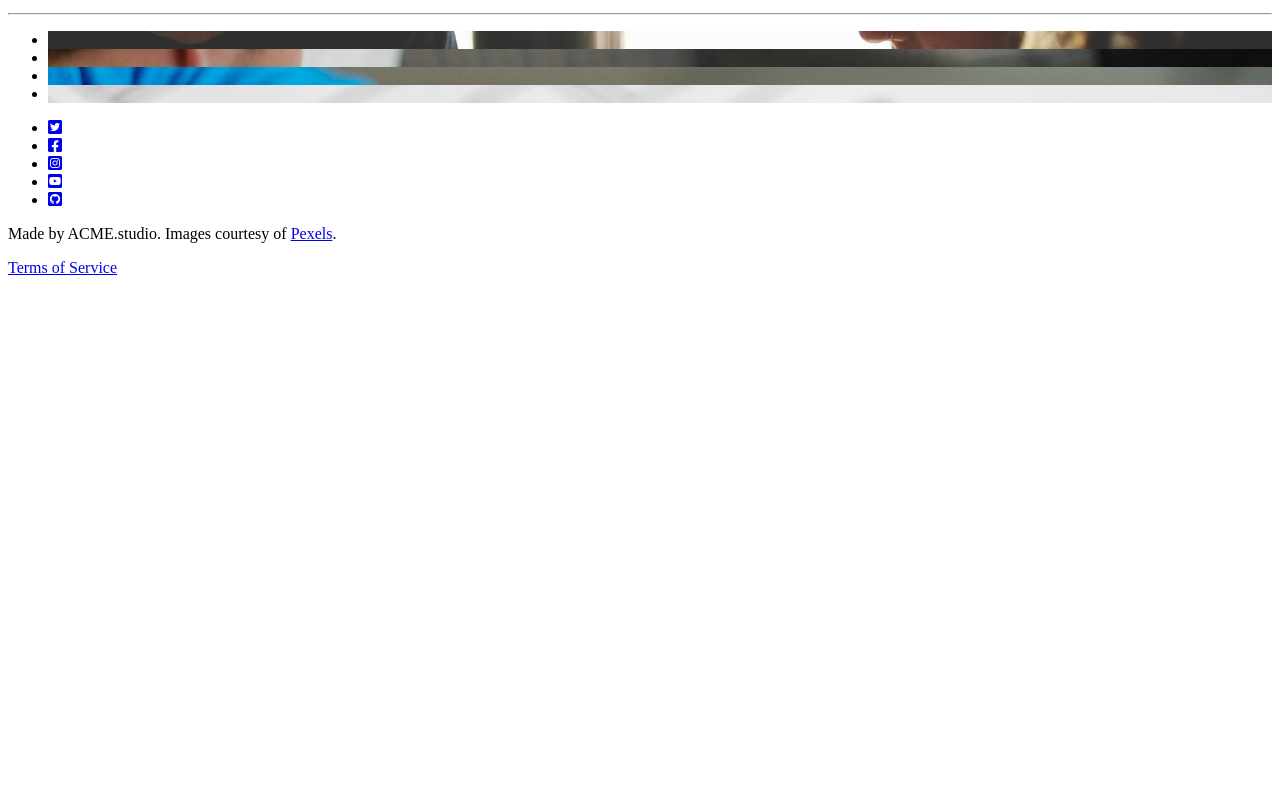
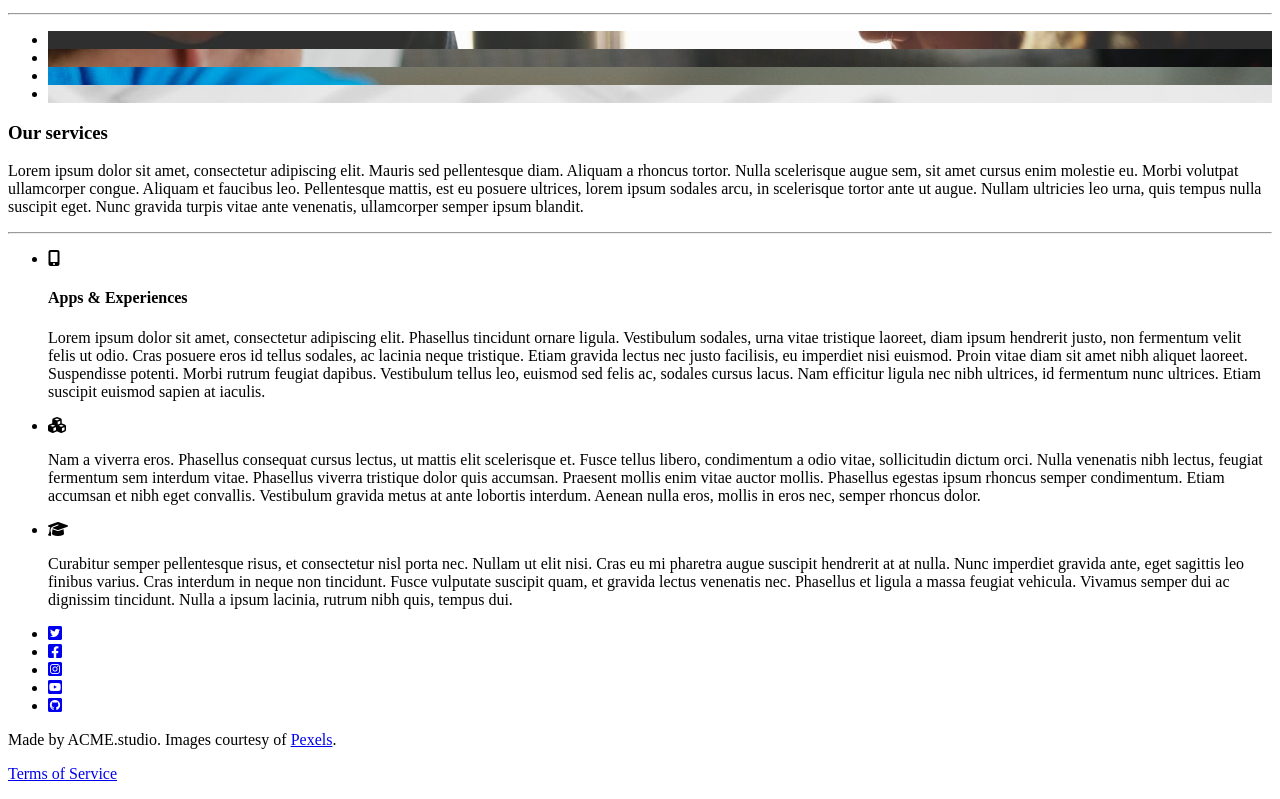
Before and after one commit to upc-pre-202201-si385-sv41/acme-studio-basic-landing, a plain HTML site: page public/index.html in a window 1280 px wide. Shown: the part 417-1216 px from the top of the page. Before the commit the page ends 800 px from the top, so only its background shows below. Drawn offline with nearby package versions, Linux system fonts and the light colour scheme.

Commit message:
feat(our-services): Added Our services Section Content.

```diff
--- a/public/index.html
+++ b/public/index.html
@@ -36,7 +36,27 @@
             </ul>
         </section>
 
-        <section id="services"></section>
+        <section id="services">
+            <h3>Our services</h3>
+            <p>Lorem ipsum dolor sit amet, consectetur adipiscing elit. Mauris sed pellentesque diam. Aliquam a rhoncus tortor. Nulla scelerisque augue sem, sit amet cursus enim molestie eu. Morbi volutpat ullamcorper congue. Aliquam et faucibus leo. Pellentesque mattis, est eu posuere ultrices, lorem ipsum sodales arcu, in scelerisque tortor ante ut augue. Nullam ultricies leo urna, quis tempus nulla suscipit eget. Nunc gravida turpis vitae ante venenatis, ullamcorper semper ipsum blandit.</p>
+            <hr>
+            <ul>
+                <li>
+                    <i class="fa-solid fa-mobile-screen-button"></i>
+                    <h4>Apps & Experiences</h4>
+                    <p>Lorem ipsum dolor sit amet, consectetur adipiscing elit. Phasellus tincidunt ornare ligula. Vestibulum sodales, urna vitae tristique laoreet, diam ipsum hendrerit justo, non fermentum velit felis ut odio. Cras posuere eros id tellus sodales, ac lacinia neque tristique. Etiam gravida lectus nec justo facilisis, eu imperdiet nisi euismod. Proin vitae diam sit amet nibh aliquet laoreet. Suspendisse potenti. Morbi rutrum feugiat dapibus. Vestibulum tellus leo, euismod sed felis ac, sodales cursus lacus. Nam efficitur ligula nec nibh ultrices, id fermentum nunc ultrices. Etiam suscipit euismod sapien at iaculis.</p>
+                </li>
+                <li>
+                    <i class="fa-solid fa-cubes"></i>
+                    <p>Nam a viverra eros. Phasellus consequat cursus lectus, ut mattis elit scelerisque et. Fusce tellus libero, condimentum a odio vitae, sollicitudin dictum orci. Nulla venenatis nibh lectus, feugiat fermentum sem interdum vitae. Phasellus viverra tristique dolor quis accumsan. Praesent mollis enim vitae auctor mollis. Phasellus egestas ipsum rhoncus semper condimentum. Etiam accumsan et nibh eget convallis. Vestibulum gravida metus at ante lobortis interdum. Aenean nulla eros, mollis in eros nec, semper rhoncus dolor.</p>
+                </li>
+                <li>
+                    <i class="fa-solid fa-graduation-cap"></i>
+                    <p>Curabitur semper pellentesque risus, et consectetur nisl porta nec. Nullam ut elit nisi. Cras eu mi pharetra augue suscipit hendrerit at at nulla. Nunc imperdiet gravida ante, eget sagittis leo finibus varius. Cras interdum in neque non tincidunt. Fusce vulputate suscipit quam, et gravida lectus venenatis nec. Phasellus et ligula a massa feugiat vehicula. Vivamus semper dui ac dignissim tincidunt. Nulla a ipsum lacinia, rutrum nibh quis, tempus dui.</p>
+                </li>
+            </ul>
+
+        </section>
 
         <section id="reviews"></section>
 
```
